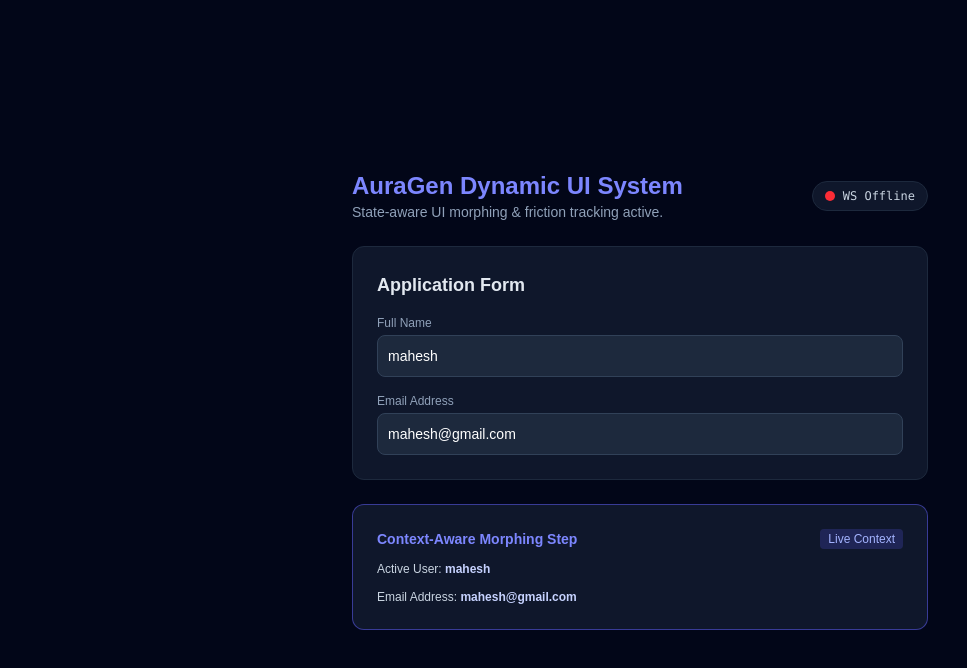
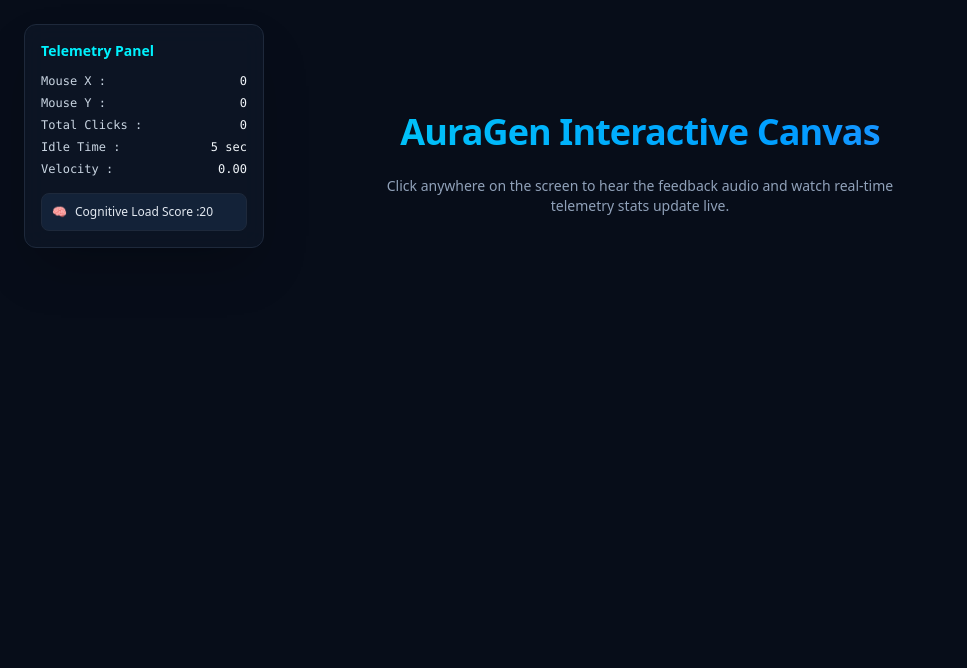
Before and after one commit to maheshgrandhi22/infotact-project, a Next.js app in the folder auragen-frontend/: page / in a window 1280 px wide. Shown: the top 668 px of the page, without its empty margins (0-967 px from the left). Built offline with nearby package versions, Linux system fonts and the light colour scheme; no server answers.

Commit message:
Update page.tsx with Telemetry Panel UI and audio click feedback

```diff
--- a/auragen-frontend/app/page.tsx
+++ b/auragen-frontend/app/page.tsx
@@ -1,122 +1,151 @@
 'use client';
 
-import React, { useState, useCallback } from 'react';
-import DynamicRender from '@/components/DynamicRender';
-import { useFrictionTracker } from '@/hooks/useFrictionTracker';
-import { useWebSocket } from '@/hooks/useWebSocket';
-import { compileJSX } from '@/utils/compileJSX';
+import React, { useState, useEffect, useRef } from 'react';
 
-interface FormState {
-  fullName: string;
-  email: string;
-}
+// Web Audio API helper for instant click sound without external assets
+const playClickSound = () => {
+  if (typeof window === 'undefined') return;
 
-interface DynamicCardProps {
-  formState?: FormState;
-  setFormState?: React.Dispatch<React.SetStateAction<FormState>>;
-}
+  try {
+    const AudioContext =
+      window.AudioContext ||
+      (window as unknown as { webkitAudioContext: typeof window.AudioContext }).webkitAudioContext;
 
-const ContextualDynamicCard: React.FC<DynamicCardProps> = ({ formState }) => (
-  <div className="p-6 bg-slate-900 border border-indigo-500/50 rounded-xl space-y-3">
-    <div className="flex items-center justify-between">
-      <h3 className="text-sm font-semibold text-indigo-400">Context-Aware Morphing Step</h3>
-      <span className="text-xs px-2 py-0.5 rounded bg-indigo-500/20 text-indigo-300">Live Context</span>
-    </div>
-    <p className="text-xs text-slate-300">
-      Active User: <strong className="text-indigo-200">{formState?.fullName || '(Empty)'}</strong>
-    </p>
-    <p className="text-xs text-slate-300">
-      Email Address: <strong className="text-indigo-200">{formState?.email || '(Empty)'}</strong>
-    </p>
-  </div>
-);
+    if (!AudioContext) return;
+
+    const ctx = new AudioContext();
+    const osc = ctx.createOscillator();
+    const gain = ctx.createGain();
+
+    // Crisp high-frequency snap
+    osc.type = 'sine';
+    osc.frequency.setValueAtTime(800, ctx.currentTime);
+    osc.frequency.exponentialRampToValueAtTime(120, ctx.currentTime + 0.03);
+
+    // Fast volume decay envelope
+    gain.gain.setValueAtTime(0.15, ctx.currentTime);
+    gain.gain.exponentialRampToValueAtTime(0.001, ctx.currentTime + 0.03);
+
+    osc.connect(gain);
+    gain.connect(ctx.destination);
+
+    osc.start(ctx.currentTime);
+    osc.stop(ctx.currentTime + 0.03);
+  } catch (err) {
+    // Suppress browser autoplay restrictions if triggered prior to user interaction
+  }
+};
 
 export default function Home() {
-  const [formState, setFormState] = useState<FormState>({
-    fullName: 'mahesh',
-    email: 'mahesh@gmail.com',
+  const [telemetry, setTelemetry] = useState({
+    mouseX: 0,
+    mouseY: 0,
+    clicks: 0,
+    idleTime: 0,
+    velocity: 0.0,
+    cognitiveLoadScore: 20,
   });
 
-  const [dynamicComponent, setDynamicComponent] = useState<React.ComponentType<DynamicCardProps> | null>(
-    () => ContextualDynamicCard
-  );
+  const lastPos = useRef({ x: 0, y: 0, time: Date.now() });
 
-  const handleWSMessage = useCallback((data: any) => {
-    if ((data.type === 'COMPONENT_GENERATED' || data.type === 'CODE_STREAM_CHUNK') && data.code) {
-      try {
-        const CompiledComponent = compileJSX(data.code);
-        setDynamicComponent(() => CompiledComponent);
-      } catch (err) {
-        console.warn('[AuraGen] Partial code chunk compile pending full structure.');
-      }
-    }
+  useEffect(() => {
+    // 1. Track mouse position & velocity
+    const handleMouseMove = (e: MouseEvent) => {
+      const now = Date.now();
+      const dt = (now - lastPos.current.time) / 1000;
+      const dx = e.clientX - lastPos.current.x;
+      const dy = e.clientY - lastPos.current.y;
+      const distance = Math.sqrt(dx * dx + dy * dy);
+      const currentVelocity = dt > 0 ? distance / dt / 100 : 0;
+
+      lastPos.current = { x: e.clientX, y: e.clientY, time: now };
+
+      setTelemetry((prev) => ({
+        ...prev,
+        mouseX: e.clientX,
+        mouseY: e.clientY,
+        velocity: parseFloat(currentVelocity.toFixed(2)),
+        idleTime: 0,
+      }));
+    };
+
+    // 2. Play sound & increment clicks on every mouse click
+    const handleGlobalClick = () => {
+      playClickSound();
+
+      setTelemetry((prev) => ({
+        ...prev,
+        clicks: prev.clicks + 1,
+      }));
+    };
+
+    // 3. Track idle seconds
+    const interval = setInterval(() => {
+      setTelemetry((prev) => ({
+        ...prev,
+        idleTime: prev.idleTime + 1,
+      }));
+    }, 1000);
+
+    window.addEventListener('mousemove', handleMouseMove);
+    window.addEventListener('click', handleGlobalClick);
+
+    return () => {
+      window.removeEventListener('mousemove', handleMouseMove);
+      window.removeEventListener('click', handleGlobalClick);
+      clearInterval(interval);
+    };
   }, []);
 
-  const { wsRef, isConnected } = useWebSocket('ws://127.0.0.1:8080', handleWSMessage);
+  return (
+    <main className="min-h-screen bg-[#070d19] text-white p-8 relative overflow-hidden font-sans">
+      {/* Floating Telemetry Panel View */}
+      <div className="fixed top-6 left-6 z-50">
+        <div className="w-60 p-4 bg-[#0e1726]/85 backdrop-blur-md border border-[#1e293b] rounded-xl shadow-2xl select-none">
+          <h3 className="text-sm font-semibold text-[#00f2fe] mb-3">
+            Telemetry Panel
+          </h3>
 
-  useFrictionTracker({ wsRef, formState });
+          <div className="space-y-1.5 text-xs text-slate-300 font-mono">
+            <div className="flex justify-between">
+              <span>Mouse X :</span>
+              <span className="text-slate-100">{telemetry.mouseX}</span>
+            </div>
+            <div className="flex justify-between">
+              <span>Mouse Y :</span>
+              <span className="text-slate-100">{telemetry.mouseY}</span>
+            </div>
+            <div className="flex justify-between">
+              <span>Total Clicks :</span>
+              <span className="text-slate-100">{telemetry.clicks}</span>
+            </div>
+            <div className="flex justify-between">
+              <span>Idle Time :</span>
+              <span className="text-slate-100">{telemetry.idleTime} sec</span>
+            </div>
+            <div className="flex justify-between">
+              <span>Velocity :</span>
+              <span className="text-slate-100">{telemetry.velocity.toFixed(2)}</span>
+            </div>
+          </div>
 
-  const handleInputChange = (e: React.ChangeEvent<HTMLInputElement>) => {
-    const { name, value } = e.target;
-    setFormState((prev) => ({
-      ...prev,
-      [name]: value,
-    }));
-  };
-
-  return (
-    <main className="min-h-screen bg-slate-950 text-white p-8 flex flex-col items-center justify-center">
-      <div className="w-full max-w-xl space-y-6">
-        <div className="flex items-center justify-between">
-          <div>
-            <h1 className="text-2xl font-bold text-indigo-400">AuraGen Dynamic UI System</h1>
-            <p className="text-sm text-slate-400">State-aware UI morphing & friction tracking active.</p>
-          </div>
-          <div className="flex items-center space-x-2 bg-slate-900 border border-slate-800 px-3 py-1.5 rounded-full">
-            <span
-              className={`h-2.5 w-2.5 rounded-full ${
-                isConnected ? 'bg-emerald-500 animate-pulse' : 'bg-red-500'
-              }`}
-            />
-            <span className="text-xs text-slate-300 font-mono">
-              {isConnected ? 'WS Live' : 'WS Offline'}
+          <div className="mt-4 p-2.5 bg-[#132238] border border-[#1e293b] rounded-lg text-xs flex items-center gap-2">
+            <span>🧠</span>
+            <span className="text-slate-200">
+              Cognitive Load Score :{telemetry.cognitiveLoadScore}
             </span>
           </div>
         </div>
+      </div>
 
-        <div className="p-6 bg-slate-900 rounded-xl border border-slate-800 space-y-4">
-          <h2 className="text-lg font-semibold text-slate-200">Application Form</h2>
-
-          <div>
-            <label className="block text-xs text-slate-400 mb-1">Full Name</label>
-            <input
-              type="text"
-              name="fullName"
-              value={formState.fullName}
-              onChange={handleInputChange}
-              placeholder="Enter full name"
-              className="w-full bg-slate-800 border border-slate-700 rounded-lg p-2.5 text-sm focus:outline-none focus:border-indigo-500 text-white"
-            />
-          </div>
-
-          <div>
-            <label className="block text-xs text-slate-400 mb-1">Email Address</label>
-            <input
-              type="email"
-              name="email"
-              value={formState.email}
-              onChange={handleInputChange}
-              placeholder="Enter email address"
-              className="w-full bg-slate-800 border border-slate-700 rounded-lg p-2.5 text-sm focus:outline-none focus:border-indigo-500 text-white"
-            />
-          </div>
-        </div>
-
-        <DynamicRender
-          wsRef={wsRef}
-          component={dynamicComponent || undefined}
-          componentProps={{ formState, setFormState }}
-        />
+      {/* Main Page Layout Container */}
+      <div className="max-w-4xl mx-auto pt-20 text-center space-y-6">
+        <h1 className="text-4xl font-extrabold tracking-tight text-transparent bg-clip-text bg-gradient-to-r from-cyan-400 to-blue-500">
+          AuraGen Interactive Canvas
+        </h1>
+        <p className="text-slate-400 text-sm max-w-lg mx-auto">
+          Click anywhere on the screen to hear the feedback audio and watch real-time telemetry stats update live.
+        </p>
       </div>
     </main>
   );
--- /dev/null
+++ b/auragen-frontend/utils/souns.ts
@@ -0,0 +1,34 @@
+// auragen-frontend/utils/sound.ts
+
+export const playClickSound = () => {
+  if (typeof window === 'undefined') return;
+
+  try {
+    const AudioContext =
+      window.AudioContext ||
+      (window as unknown as { webkitAudioContext: typeof window.AudioContext }).webkitAudioContext;
+
+    if (!AudioContext) return;
+
+    const ctx = new AudioContext();
+    const osc = ctx.createOscillator();
+    const gain = ctx.createGain();
+
+    // Crisp high-frequency snap
+    osc.type = 'sine';
+    osc.frequency.setValueAtTime(800, ctx.currentTime);
+    osc.frequency.exponentialRampToValueAtTime(120, ctx.currentTime + 0.03);
+
+    // Fast decay envelope
+    gain.gain.setValueAtTime(0.15, ctx.currentTime);
+    gain.gain.exponentialRampToValueAtTime(0.001, ctx.currentTime + 0.03);
+
+    osc.connect(gain);
+    gain.connect(ctx.destination);
+
+    osc.start(ctx.currentTime);
+    osc.stop(ctx.currentTime + 0.03);
+  } catch (err) {
+    // Suppress browser autoplay restrictions if triggered before user interaction
+  }
+};
```
